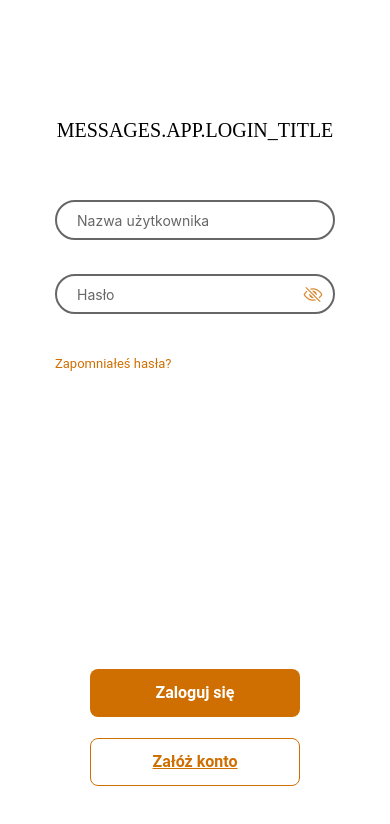
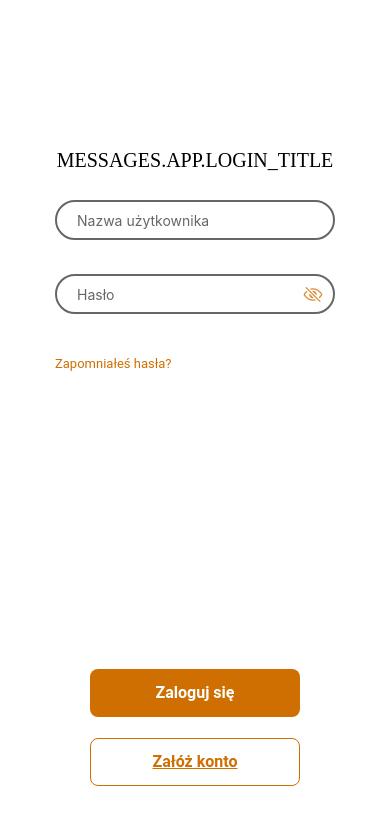
Before and after one commit to SKN-Telephoners/apka_miasteczkowa, a React Native app in the folder frontend/: screen /Login in a window 390 px wide. Shown: the top 824 px of the page. Built offline with nearby package versions, Linux system fonts and the light colour scheme; no server answers.

Commit message:
register ui update

```diff
--- a/frontend/src/screens/auth/LoginScreen.tsx
+++ b/frontend/src/screens/auth/LoginScreen.tsx
@@ -154,7 +154,7 @@ const styles = StyleSheet.create({
   },
   title: {
     ...THEME.typography.title,
-    marginBottom: 60,
+    marginVertical: 30,
     textAlign: "center",
   },
   inputContainer: {
--- a/frontend/src/screens/auth/RegisterScreen.tsx
+++ b/frontend/src/screens/auth/RegisterScreen.tsx
@@ -1,19 +1,21 @@
 import React, { useState } from "react";
 import {
-  View,
-  Text,
-  StyleSheet,
   Alert,
+  Dimensions,
   KeyboardAvoidingView,
   Platform,
-  ActivityIndicator,
+  StyleSheet,
+  Text,
+  View,
 } from "react-native";
 import { ScrollView } from "react-native-gesture-handler";
+import Button from "../../components/Button";
+import InputField from "../../components/InputField";
+import { useTheme } from "../../contexts/ThemeContext";
 import { authService } from "../../services/api";
-import InputField from "../../components/InputField";
-import Button from "../../components/Button";
-import { useTheme } from "../../contexts/ThemeContext";
 import { MESSAGES, THEME } from "../../utils/constants";
+
+const { height } = Dimensions.get("window");
 
 const RegisterScreen = ({ navigation }: { navigation: any }) => {
   const [username, setUsername] = useState("");
@@ -31,7 +33,6 @@ const RegisterScreen = ({ navigation }: { navigation: any }) => {
 
   const { colors } = useTheme();
 
-  // Field-specific validation functions
   const validateUsername = (text: string): string | null => {
     if (!text) {
       return "Pole jest wymagane";
@@ -43,7 +44,7 @@ const RegisterScreen = ({ navigation }: { navigation: any }) => {
 
   const validateEmail = (text: string): string | null => {
     const email_pattern = new RegExp(
-      /^[a-zA-Z0-9._%+-]+@[a-zA-Z0-9.-]+\.[a-zA-Z]{2,}$/
+      /^[a-zA-Z0-9._%+-]+@[a-zA-Z0-9.-]+\.[a-zA-Z]{2,}$/,
     );
     if (!text) {
       return "Pole jest wymagane";
@@ -54,11 +55,10 @@ const RegisterScreen = ({ navigation }: { navigation: any }) => {
   };
 
   const validatePassword = (text: string): string | null => {
-
     // TODO: add password upper limit 32 chars
 
     const password_pattern = new RegExp(
-      /^(?=.*[a-z])(?=.*[A-Z])(?=.*\d).{8,}$/
+      /^(?=.*[a-z])(?=.*[A-Z])(?=.*\d).{8,}$/,
     );
     if (!text) {
       return "Pole jest wymagane";
@@ -109,26 +109,29 @@ const RegisterScreen = ({ navigation }: { navigation: any }) => {
       Alert.alert(
         "Rejestracja przebiegła pomyślnie!",
         "Konto zostało utworzone. Potwierdź swoje konto przez link, który dostaniesz na maila.",
-        [{
+        [
+          {
             text: "Przejdź do logowania",
             onPress: () => {
               navigation.reset({
                 index: 0,
                 routes: [{ name: "Login" }],
               });
-          }
-        }]
+            },
+          },
+        ],
       );
     } catch (error: any) {
       if (error.response) {
         Alert.alert(
           "Błąd rejestracji",
-          error.response.data.message || "Taki użytkownik lub email już istnieje."
+          error.response.data.message ||
+            "Taki użytkownik lub email już istnieje.",
         );
       } else {
         Alert.alert(
           "Błąd rejestracji",
-          "Wystąpił nieoczekiwany błąd. Spróbuj ponownie."
+          "Wystąpił nieoczekiwany błąd. Spróbuj ponownie.",
         );
       }
     } finally {
@@ -145,7 +148,9 @@ const RegisterScreen = ({ navigation }: { navigation: any }) => {
         contentContainerStyle={styles.container}
         keyboardShouldPersistTaps="handled"
       >
-        <Text style={[styles.title, { color: colors.text }]}>{MESSAGES.APP.REGISTER_TITLE}</Text>
+        <Text style={[styles.title, { color: colors.text }]}>
+          {"MESSAGES.APP.REGISTER_TITLE"}
+        </Text>
 
         <View style={styles.inputContainer}>
           <InputField
@@ -216,8 +221,15 @@ const RegisterScreen = ({ navigation }: { navigation: any }) => {
 
 const styles = StyleSheet.create({
   container: {
+    flexGrow: 1,
+    minHeight: height,
+    display: "flex",
+    flexDirection: "column",
     alignItems: "center",
-    justifyContent: "center",
+    justifyContent: "space-between",
+    paddingTop: 90,
+    paddingBottom: 50,
+    paddingHorizontal: 20,
   },
   title: {
     ...THEME.typography.title,
@@ -227,12 +239,13 @@ const styles = StyleSheet.create({
   inputContainer: {
     flex: 2,
     width: "80%",
+    gap: 10,
     marginBottom: 40,
   },
   buttonContainer: {
-    width: "80%",
+    width: "60%",
     alignItems: "center",
-    gap: 15,
+    gap: 5,
   },
 });
 
```
Lines whose indentation alone changed are shown as unchanged.
